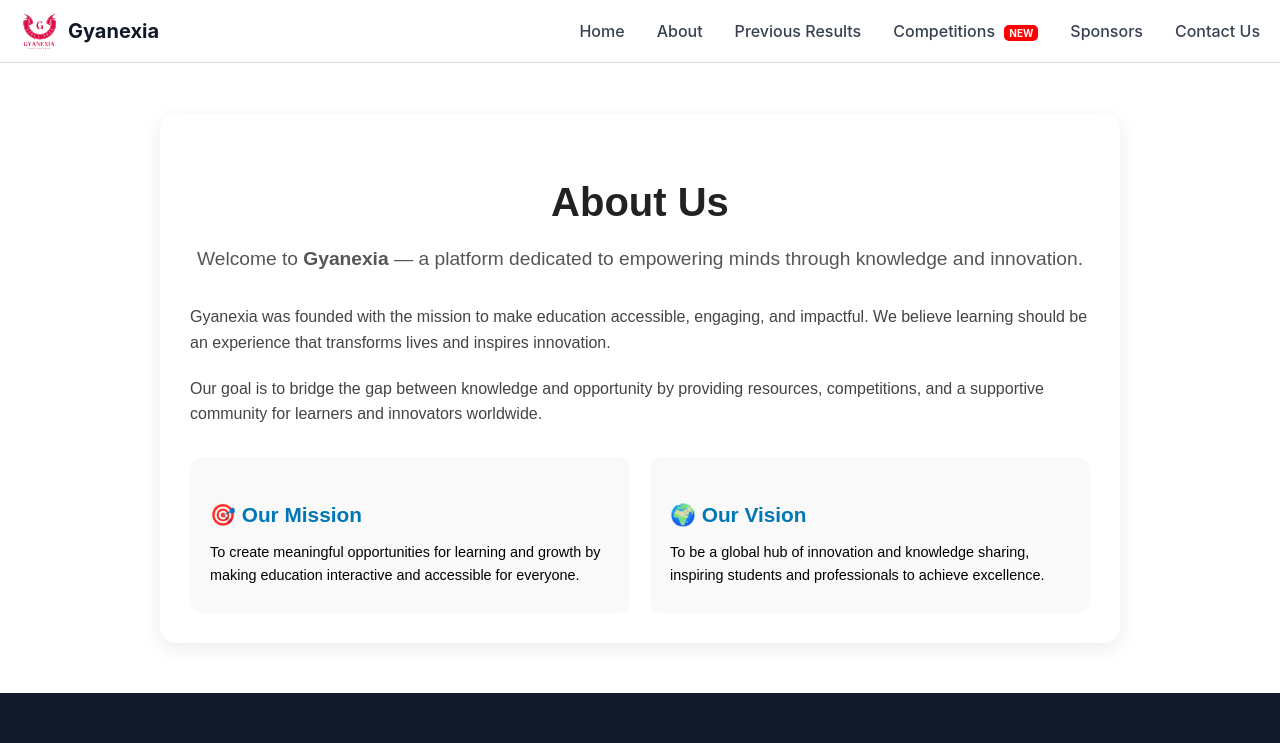
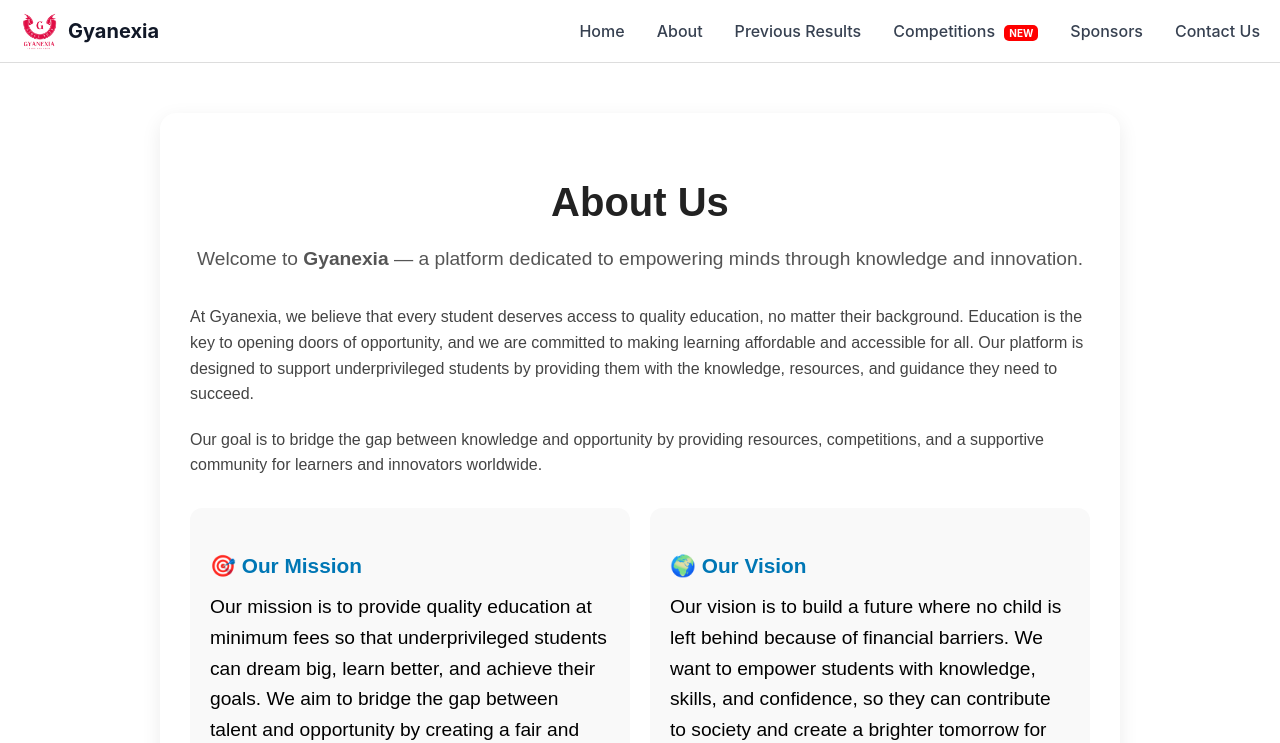
Before and after one commit to nikhilprajapati-21/gyanexia, a React (Create React App) app: page /about in a window 1280 px wide. Shown: the top 743 px of the page. Built offline with nearby package versions, Linux system fonts and the light colour scheme.

Commit message:
updated about us

```diff
--- a/src/components/Footer.js
+++ b/src/components/Footer.js
@@ -29,7 +29,7 @@
             <ul className="footer-list">
               <li><Link to="/" className="footer-link">Home</Link></li>
               <li><Link to="/about" className="footer-link">About</Link></li>
-              <li><a href="#" className="footer-link">Services</a></li>
+              {/* <li><a href="#" className="footer-link">Services</a></li> */}
               <li><Link to="/competitions" className="footer-link">Competitions</Link></li>
             </ul>
           </div>
--- a/src/pages/About.js
+++ b/src/pages/About.js
@@ -12,9 +12,11 @@
 
       <div className="about-content">
         <p>
-          Gyanexia was founded with the mission to make education accessible,
-          engaging, and impactful. We believe learning should be an experience that
-          transforms lives and inspires innovation.
+          At Gyanexia, we believe that every student deserves access to quality
+          education, no matter their background. Education is the key to opening
+           doors of opportunity, and we are committed to making learning affordable
+            and accessible for all. Our platform is designed to support underprivileged
+            students by providing them with the knowledge, resources, and guidance they need to succeed.
         </p>
         <p>
           Our goal is to bridge the gap between knowledge and opportunity by
@@ -27,15 +29,17 @@
         <div className="highlight-card">
           <h3>🎯 Our Mission</h3>
           <p>
-            To create meaningful opportunities for learning and growth by making
-            education interactive and accessible for everyone.
+            Our mission is to provide quality education at minimum fees so that underprivileged
+             students can dream big, learn better, and achieve their goals. We aim to bridge
+             the gap between talent and opportunity by creating a fair and supportive learning environment.
           </p>
         </div>
         <div className="highlight-card">
           <h3>🌍 Our Vision</h3>
           <p>
-            To be a global hub of innovation and knowledge sharing, inspiring
-            students and professionals to achieve excellence.
+            Our vision is to build a future where no child is left behind because of financial barriers.
+            We want to empower students with knowledge, skills, and confidence, so they can contribute
+            to society and create a brighter tomorrow for themselves and others.
           </p>
         </div>
       </div>
--- a/src/pages/Competitions.css
+++ b/src/pages/Competitions.css
@@ -30,7 +30,7 @@
 }
 
 p {
-  font-size: 0.9rem;
+  font-size: 1.2rem;
   margin: 6px 0;
 }
 
--- a/src/pages/Home.css
+++ b/src/pages/Home.css
@@ -351,27 +351,6 @@
   color: #374151;
 }
 
-/* Mission Section */
-.mission-section {
-  padding: 5rem 0;
-  background-color: #f9fafb;
-  text-align: center;
-}
-
-.mission-text {
-  font-size: 1.125rem;
-  color: #4b5563;
-  max-width: 64rem;
-  margin: 0 auto;
-  line-height: 1.6;
-}
-
-@media (min-width: 768px) {
-  .mission-text {
-    font-size: 1.25rem;
-  }
-}
-
 /* Footer */
 .footer {
   background-color: #111827;
@@ -426,7 +405,7 @@
   width: 100%;
   height: 100%;
   object-fit: cover;
-  transition: opacity 0.5s ease-in-out;
+  transition: opacity 0.01s ease-in-out;
 }
 
 .slider-btn {
--- a/src/pages/Home.js
+++ b/src/pages/Home.js
@@ -5,7 +5,7 @@
   const [isVisible, setIsVisible] = useState(false);
 
   // ✅ Slider state
-  const images = ["/Result1.jpg", "/Result2.jpg", "/Result5.jpg"];
+  const images = ["/Result1.jpg", "/Result2.jpg", "/Result5.jpg", "Result9.jpg"];
   const [currentIndex, setCurrentIndex] = useState(0);
 
   useEffect(() => {
@@ -125,17 +125,8 @@
         </div>
       </section>
 
-      {/* Mission Section */}
-      <section className="mission-section">
-        <div className="section-content">
-          <h2 className="section-title">Our Mission</h2>
-          <p className="mission-text">
-            At Gyanexia, we believe in the power of knowledge to transform
-            lives. We're dedicated to providing innovative solutions that make
-            learning accessible, engaging, and effective for everyone.
-          </p>
-        </div>
-      </section>
+
+
     </div>
   );
 };
```
Also changed, not shown: public/Result9.jpg (added).
